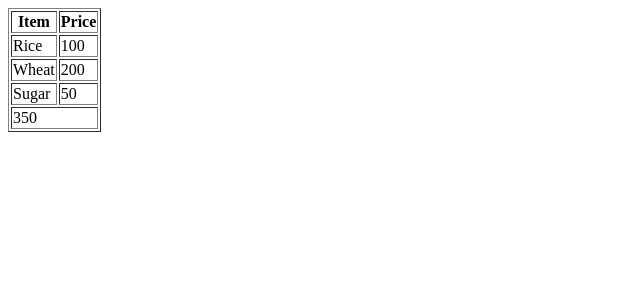
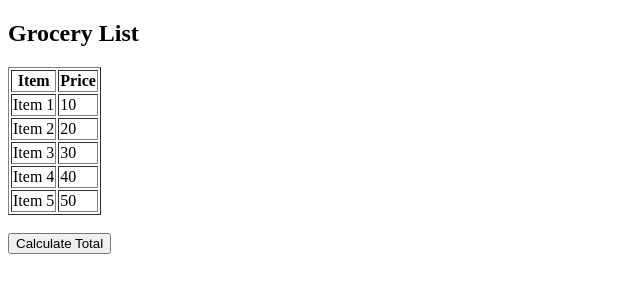
Before and after one commit to acciojob/grofers-checkout-Sagarmogli8976, a website: page main.html in a window 1280 px wide. Shown: the whole page, without its empty margins (0-640 px from the left). Drawn offline with Linux system fonts and the light colour scheme.

Commit message:
created a submission

```diff
--- a/main.html
+++ b/main.html
@@ -1,11 +1,11 @@
 <!DOCTYPE html>
 <html>
-
 <head>
     <title>Grofers Checkout</title>
 </head>
+<body>
 
-<body>
+<h2>Grocery List</h2>
 
 <table border="1">
     <tr>
@@ -14,24 +14,35 @@
     </tr>
 
     <tr>
-			<td class="item">Rice</td>
-			<td class="prices">100</td>
+        <td class="item">Item 1</td>
+        <td class="prices">10</td>
     </tr>
-
     <tr>
-			<td class="item">Wheat</td>
-			<td class="prices">200</td>
+        <td class="item">Item 2</td>
+        <td class="prices">20</td>
     </tr>
-
     <tr>
-			<td class="item">Sugar</td>
+        <td class="item">Item 3</td>
+        <td class="prices">30</td>
+    </tr>
+    <tr>
+        <td class="item">Item 4</td>
+        <td class="prices">40</td>
+    </tr>
+    <tr>
+        <td class="item">Item 5</td>
         <td class="prices">50</td>
     </tr>
+</table>
 
-	</table>
+<br>
+
+<button onclick="calculateTotal()">Calculate Total</button>
+
+<!-- Result -->
+<h3 id="ans"></h3>
 
 <script src="script.js"></script>
 
 </body>
-
 </html>
--- a/script.js
+++ b/script.js
@@ -1,18 +1,14 @@
-let prices = document.querySelectorAll(".prices");
+function calculateTotal() {
+    let prices = document.querySelectorAll(".prices");
+    let total = 0;
 
-let total = 0;
+    prices.forEach(price => {
+        let value = parseInt(price.innerText);
+        if (!isNaN(value)) {
+            total += value;
+        }
+    });
 
-prices.forEach(function (price) {
-	total += Number(price.innerText);
-});
-
-let table = document.querySelector("table");
-
-let row = document.createElement("tr");
-
-let cell = document.createElement("td");
-cell.colSpan = 2;
-cell.innerText = total;
-
-row.appendChild(cell);
-table.appendChild(row);
+    // Display total
+    document.getElementById("ans").innerText = total;
+}
```
Lines whose indentation alone changed are shown as unchanged.
